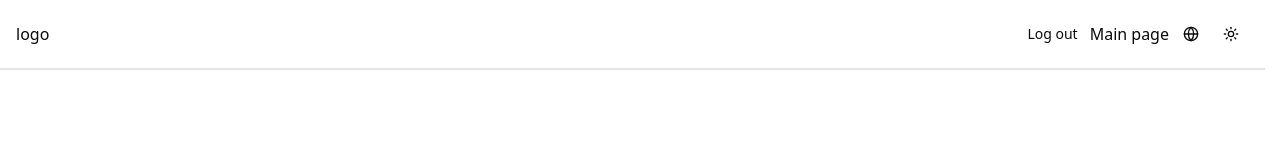
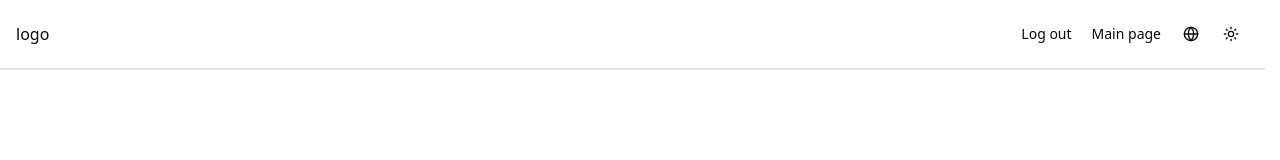
Before and after one commit to alexspearsi/rest-client-app, a Next.js app: page /en in a window 1280 px wide. Shown: the top 160 px of the page. Built offline with nearby package versions, Linux system fonts and the light colour scheme; no server answers; sample sign-in values are in the browser's storage.

Commit message:
feat: Link in header component

```diff
--- a/src/components/header.tsx
+++ b/src/components/header.tsx
@@ -48,10 +48,9 @@ export default function Header() {
                       </button>
                     </NavigationMenuLink>
                   </NavigationMenuItem>
-                  <NavigationMenuItem>
-                    <NavigationMenuLink asChild />
+                  <NavigationMenuLink asChild>
                     <Link href="/">{t('mainPage')}</Link>
-                  </NavigationMenuItem>
+                  </NavigationMenuLink>
                 </>
               ) : (
                 <>
```
